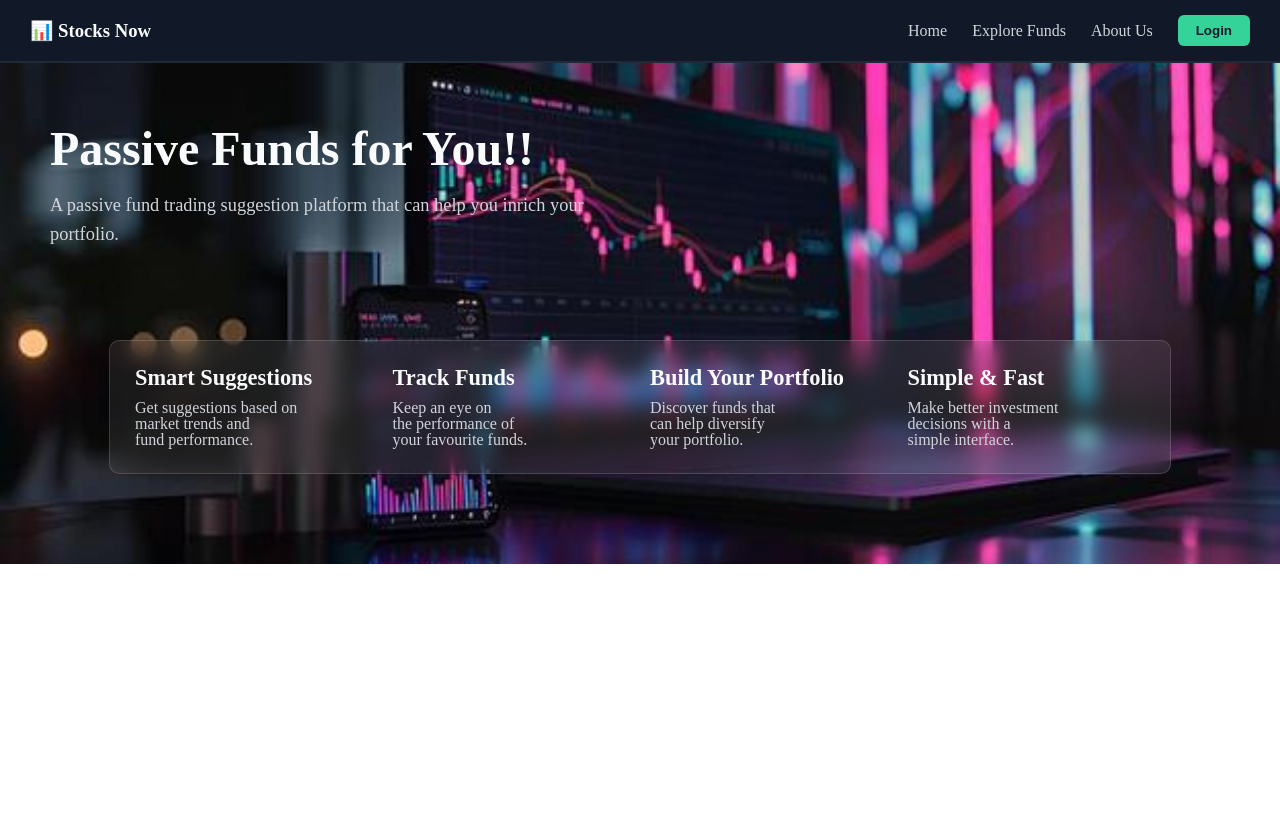
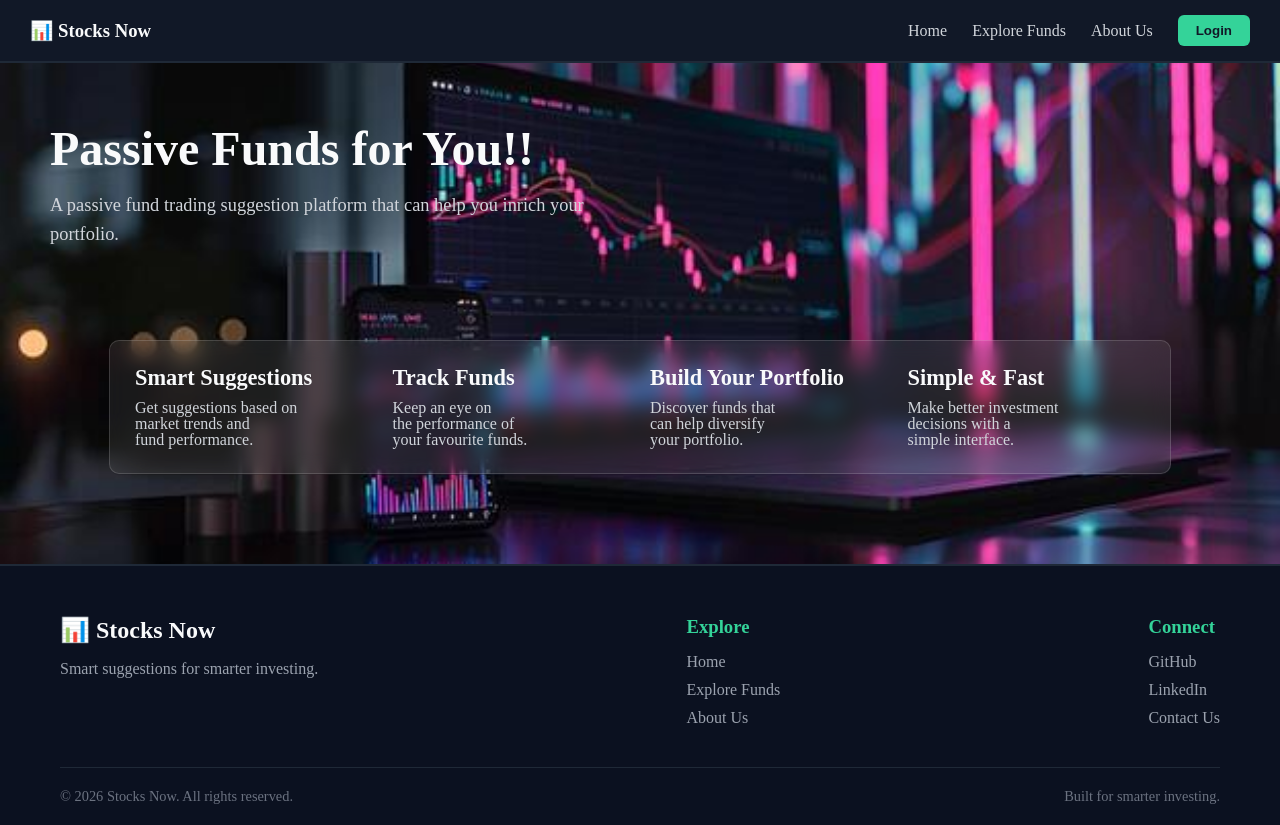
Before and after one commit to Mukul09kukreja/BML-WEB-Project, a plain HTML site: page client/index.html in a window 1280 px wide. Before the commit the page ends 800 px from the top, so only its background shows below. Drawn offline with Linux system fonts and the light colour scheme; a script that the page names is missing.

Commit message:
footer stuff

```diff
--- a/client/index.html
+++ b/client/index.html
@@ -33,27 +33,68 @@
         <section class="blur-card">
           <section class="head-description">
             <h3>Smart Suggestions</h3>
-            <p>Get suggestions based on <br>market trends and <br>fund performance.</p>
+            <p>
+              Get suggestions based on <br />market trends and <br />fund
+              performance.
+            </p>
           </section>
 
           <section class="head-description">
             <h3>Track Funds</h3>
-            <p>Keep an eye on <br>the performance of <br>your favourite funds.</p>
+            <p>
+              Keep an eye on <br />the performance of <br />your favourite
+              funds.
+            </p>
           </section>
 
           <section class="head-description">
             <h3>Build Your Portfolio</h3>
-            <p>Discover funds that <br>can help diversify <br>your portfolio.</p>
+            <p>
+              Discover funds that <br />can help diversify <br />your portfolio.
+            </p>
           </section>
 
           <section class="head-description">
             <h3>Simple & Fast</h3>
-            <p>Make better investment <br>decisions with a <br>simple interface.</p>
+            <p>
+              Make better investment <br />decisions with a <br />simple
+              interface.
+            </p>
           </section>
         </section>
       </section>
     </main>
-    <footer></footer>
+    <footer class="site-footer">
+      <div class="footer-content">
+        <section class="footer-brand">
+          <h2>📊 Stocks Now</h2>
+          <p>Smart suggestions for smarter investing.</p>
+        </section>
+
+        <nav class="footer-nav" aria-label="Footer navigation">
+          <h3>Explore</h3>
+          <ul>
+            <li><a href="#home">Home</a></li>
+            <li><a href="#explore">Explore Funds</a></li>
+            <li><a href="#about-us">About Us</a></li>
+          </ul>
+        </nav>
+
+        <address class="footer-contact">
+          <h3>Connect</h3>
+          <ul>
+            <li><a href="#">GitHub</a></li>
+            <li><a href="#">LinkedIn</a></li>
+            <li><a href="mailto:contact@stocksnow.com">Contact Us</a></li>
+          </ul>
+        </address>
+      </div>
+
+      <div class="footer-bottom">
+        <p>&copy; 2026 Stocks Now. All rights reserved.</p>
+        <p>Built for smarter investing.</p>
+      </div>
+    </footer>
     <script src="main.js"></script>
   </body>
 </html>
--- a/client/styles.css
+++ b/client/styles.css
@@ -111,3 +111,80 @@
   font-size: 1rem;
   line-height: 1;
 }
+/* footer section */
+.site-footer {
+  background-color: #0b1120;
+  color: #f9fafb;
+  padding: 50px 60px 20px;
+  border-top: 2px solid #1f2937;
+}
+
+.footer-content {
+  max-width: 1200px;
+  margin: 0 auto;
+
+  display: flex;
+  justify-content: space-between;
+  gap: 60px;
+}
+
+.footer-brand {
+  max-width: 350px;
+}
+
+.footer-brand h2 {
+  margin-bottom: 12px;
+}
+
+.footer-brand p {
+  color: #9ca3af;
+  line-height: 1.6;
+}
+
+.footer-nav h3,
+.footer-contact h3 {
+  margin-bottom: 15px;
+  color: #34d399;
+}
+
+.footer-nav ul,
+.footer-contact ul {
+  list-style: none;
+  padding: 0;
+  margin: 0;
+
+  display: flex;
+  flex-direction: column;
+  gap: 10px;
+}
+
+.footer-nav a,
+.footer-contact a {
+  color: #9ca3af;
+  text-decoration: none;
+}
+
+.footer-nav a:hover,
+.footer-contact a:hover {
+  color: #34d399;
+  text-decoration: underline;
+  text-underline-offset: 5px;
+}
+
+.footer-contact {
+  font-style: normal;
+}
+
+.footer-bottom {
+  max-width: 1200px;
+  margin: 40px auto 0;
+  padding-top: 20px;
+
+  border-top: 1px solid #1f2937;
+
+  display: flex;
+  justify-content: space-between;
+
+  color: #6b7280;
+  font-size: 0.9rem;
+}
```
